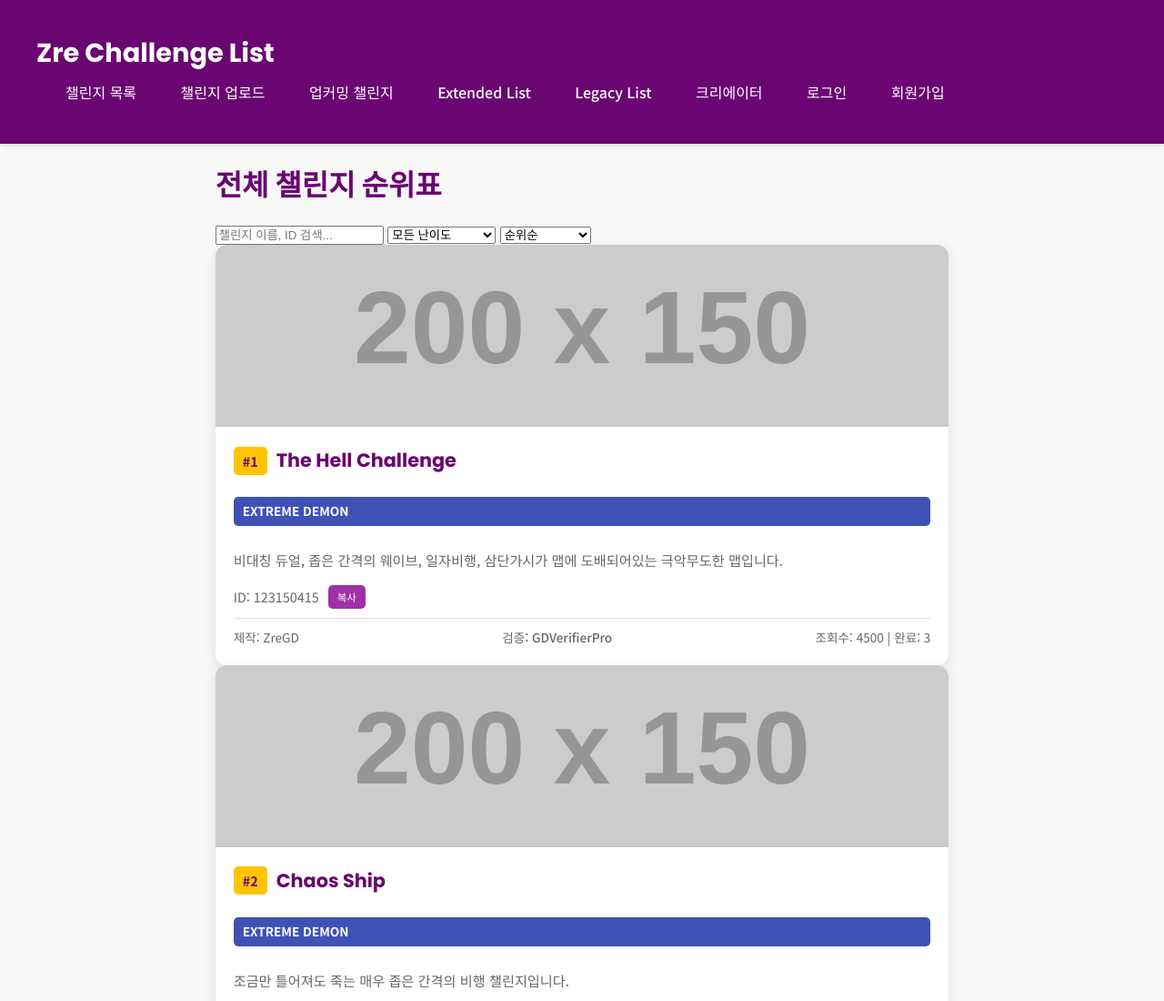
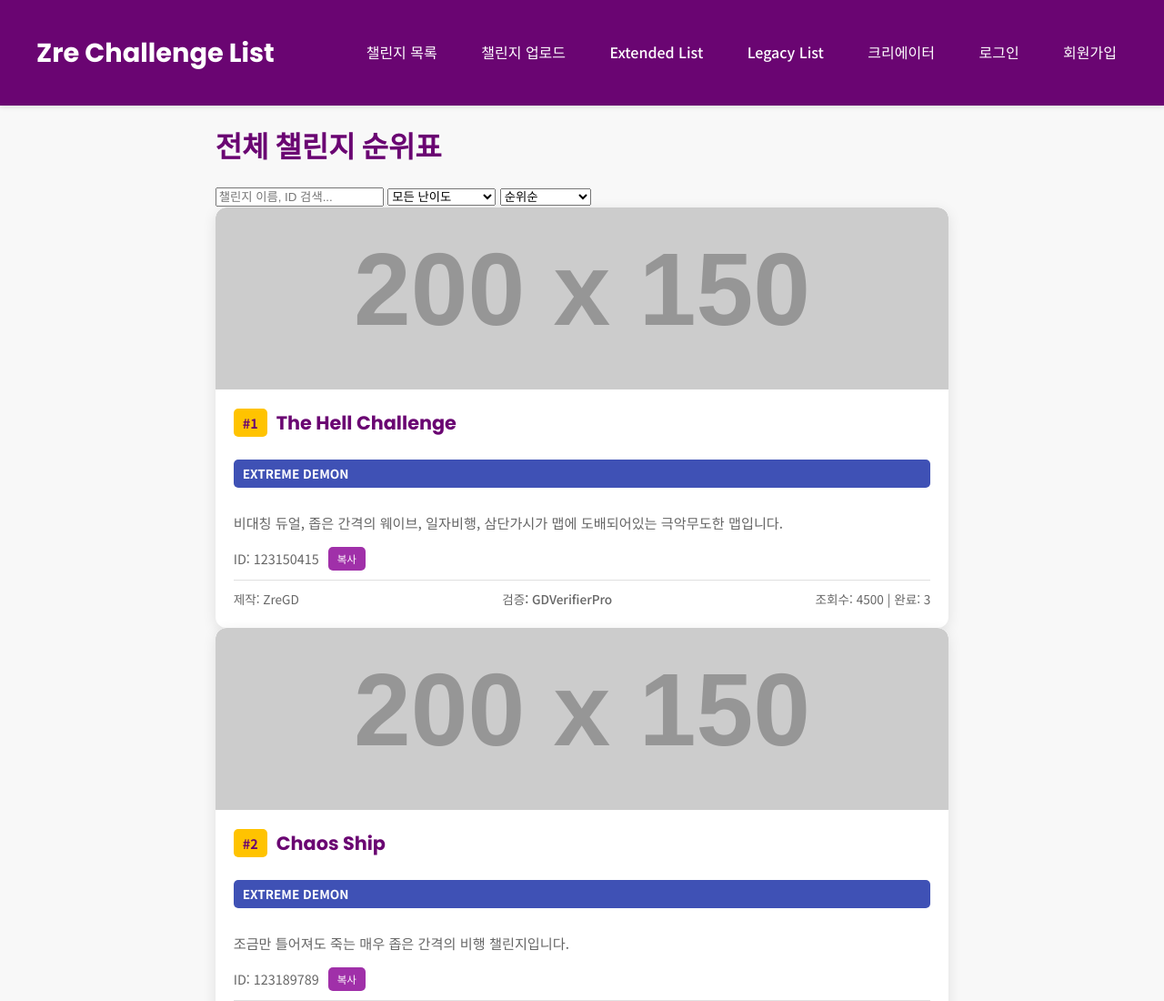
Before and after one commit to ocarer/-, a plain HTML site: page challenge_list.html in a window 1280 px wide. Shown: the top 1100 px of the page at 91% size. Drawn offline with Linux system fonts and the light colour scheme; placeholder pictures from the web are drawn by us.

Commit message:
Update challenge_list.html

```diff
--- a/challenge_list.html
+++ b/challenge_list.html
@@ -14,7 +14,6 @@
             <nav>
                 <a href="challenge_list.html">챌린지 목록</a>
                 <a href="upload_challenge.html">챌린지 업로드</a>
-                <a href="upcoming_challenges.html">업커밍 챌린지</a>
                 <a href="extended_list.html" id="nav-extended-list-link">Extended List</a>
                 <a href="legacy_list.html" id="nav-legacy-list-link">Legacy List</a>
                 <a href="creator_page.html" id="nav-creator-page-link">크리에이터</a>
```
